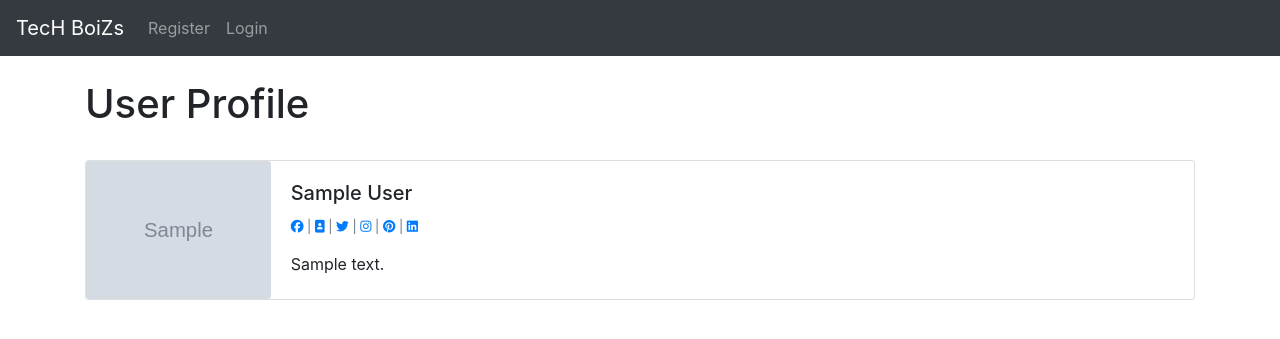
After one commit to bphariharan1301/Django-Blog, a Django app: page /members/1/profile/ in a window 1280 px wide. The commit adds this page. Shown: the top 339 px of the page. Run offline with Django 3.2, Linux system fonts and the light colour scheme; tables that the repository leaves empty hold one stand-in row (values such as "Sample post"); grey boxes marked "Sample" are stand-in pictures; some libraries are stand-ins or nearby versions.

Commit message:
Updated Profile Page Info

```diff
--- /dev/null
+++ b/members/templates/registration/user_profile.html
@@ -0,0 +1,99 @@
+{% extends 'base.html' %}
+{% load static %}
+
+{% block title  %}
+    User Profile
+{% endblock %}
+
+{% block content %}
+
+<style>
+    .btn i{
+        text-decoration: none;
+    }
+</style>
+
+
+<h1>User Profile</h1>
+<br/>
+
+
+<div class="card mb-3">
+  <div class="row no-gutters">
+    <div class="col-md-2">
+{% if page_user.profile_pic %}
+      <img src="{{ page_user.profile_pic.url }}" class="card-img">
+
+{% else %}
+	<img src="{% static 'blog/images/default-profile-pic.png' %}" class="card-img">
+{% endif %}
+    </div>
+    <div class="col-md-10">
+      <div class="card-body">
+        <h5 class="card-title">
+        	{{ page_user.user.first_name }}
+			{{ page_user.user.last_name }}
+		</h5>
+
+<p class="small text-muted">
+
+
+
+	{% if page_user.fb_url %}
+         <a href="{{ page_user.fb_url }}">
+             <i class="fab fa-facebook"></i>
+        </a>
+	{% endif %}
+
+
+	{% if page_user.portfolio_url %}
+		 | <a href="{{ page_user.portfolio_url }}">
+            <i class="fas fa-portrait"></i>
+         </a>
+	{% endif %}
+
+
+	{% if page_user.twitter_url %}
+		| <a href="{{ page_user.twitter_url }}">
+            <i class="fab fa-twitter"></i>
+        </a>
+	{% endif %}
+
+
+	{% if page_user.insta_url %}
+		| <a href="{{ page_user.insta_url }}">
+            <i class="fab fa-instagram"></i>
+        </a>
+	{% endif %}
+
+
+	{% if page_user.pinterest_url %}
+		| <a href="{{ page_user.pinterest_url }}">
+            <i class="fab fa-pinterest"></i>
+        </a>
+    {% endif %}
+    {% if page_user.linkedin_url %}
+	    | <a href="{{ page_user.linkedin_url }}">
+			<i class="fab fa-linkedin"></i>
+		  </a>
+	{% endif %}
+
+
+</p>
+
+
+<p class="card-text">
+        	{{ page_user.bio }}
+        </p>
+
+      </div>
+    </div>
+  </div>
+</div>
+
+<br/><br/>
+
+
+
+
+{% endblock %}
--- a/members/urls.py
+++ b/members/urls.py
@@ -10,6 +10,8 @@ urlpatterns = [
     path('edit_profile/', UserUpdateView.as_view(), name='edit_profile'),
     path('password/', PasswordsUpdateView.as_view(), name='change-password'),
     path('password_success', views.password_success, name='password_success'),
+    path('<int:pk>/profile/', ShowProfilePageView.as_view(), name='show_profile_page'),
+    path('<int:pk>/edit_profile/', EditProfilePageView.as_view(), name='edit_profile_page'),
     # path('login/', UserLoginView.as_view(), name="login")
     # path('login/', UserLoginView.as_view(), name='login'),
 ]
--- a/members/views.py
+++ b/members/views.py
@@ -1,13 +1,30 @@
-from myblog.models import Category
+from myblog.models import Category, Profile
 from .forms import SignUpForm, EditProfileForm, PasswordChangingForm #, SignInForm
-from django.shortcuts import render
+from django.shortcuts import render, get_object_or_404
 from django.views import generic
-from django.contrib.auth.forms import UserCreationForm, UserChangeForm, PasswordChangeForm
-from django.contrib.auth.views import PasswordChangeView, LoginView
+from django.views.generic import DetailView
+from django.contrib.auth.views import PasswordChangeView
 from django.urls import reverse_lazy
-from django.views.generic.base import TemplateView
 
 # Create your views here.
+
+class EditProfilePageView(generic.UpdateView):
+    model = Profile
+    template_name = 'registration/edit_profile_page.html'
+    fields = ['bio', 'profile_pic', 'portfolio_url', 'fb_url', 'insta_url', 'twitter_url', 'linkedin_url', 'pinterest_url']
+
+    success_url = reverse_lazy('home')
+
+class ShowProfilePageView(DetailView):
+    model = Profile
+    template_name = 'registration/user_profile.html'
+
+    def get_context_data(self, *args, **kwargs):
+        # users = Profile.objects.all()
+        context = super(ShowProfilePageView, self).get_context_data(*args, **kwargs)
+        page_user = get_object_or_404(Profile, id=self.kwargs['pk'])
+        context["page_user"] = page_user
+        return context
 
 # User Registration
 class UserRegisterView(generic.CreateView):
--- a/myblog/templates/base.html
+++ b/myblog/templates/base.html
@@ -9,7 +9,7 @@
     <link rel="stylesheet" href="https://stackpath.bootstrapcdn.com/bootstrap/4.5.2/css/bootstrap.min.css" integrity="sha384-JcKb8q3iqJ61gNV9KGb8thSsNjpSL0n8PARn9HuZOnIxN0hoP+VmmDGMN5t9UJ0Z" crossorigin="anonymous">
     <!-- <link rel="stylesheet" href="./css/style.css"> -->
 
-    <title>{%block title %} Welcome | {% endblock %} </title>
+    <title>Welcome | {%block title %}  {% endblock %} </title>
   </head>
   <body>
       <nav class="navbar navbar-expand-lg navbar-dark bg-dark">
@@ -44,15 +44,30 @@
                   </li>
                 {% endif %}
               {% endif %}
-              {% if 'edit_profile' in request.path %}
-                <li class="nav-item">
-                  <a class="nav-link active" href="{% url 'edit_profile' %}">Edit Profile</a>
+              {% if 'edit_profile' or 'edit_profile_page' or 'show_profile_page' in request.path %}
+                <li class="nav-item dropdown active">
+                  <a class="nav-link dropdown-toggle" href="#" id="navbarDropdown" role="button" data-toggle="dropdown" aria-haspopup="true" aria-expanded="false">
+                    Profile
+                  </a>
+                  <div class="dropdown-menu" aria-labelledby="navbarDropdown">
+                    <a class="dropdown-item" href="{% url 'edit_profile' %}">Settings</a>
+                    <a class="dropdown-item" href="{% url 'edit_profile_page' user.profile.id %}">Edit Profile</a>
+                    <a class="dropdown-item" href="{% url 'show_profile_page' user.profile.id %}">Show Profile</a>
+                  </div>
                 </li>
               {% else %}
-                <li class="nav-item">
-                  <a class="nav-link" href="{% url 'edit_profile' %}">Edit Profile</a>
+                <li class="nav-item dropdown">
+                  <a class="nav-link dropdown-toggle" href="#" id="navbarDropdown" role="button" data-toggle="dropdown" aria-haspopup="true" aria-expanded="false">
+                    Profile
+                  </a>
+                  <div class="dropdown-menu" aria-labelledby="navbarDropdown">
+                    <a class="dropdown-item" href="{% url 'edit_profile' %}">Settings</a>
+                    <a class="dropdown-item" href="{% url 'edit_profile_page' user.profile.id %}">Edit Profile</a>
+                    <a class="dropdown-item" href="{% url 'show_profile_page' user.profile.id %}">Show Profile</a>
+                  </div>
                 </li>
               {% endif %}
+
               {% if 'logout' in request.path %}
                 <li class="nav-item">
                   <a class="nav-link active" href="{% url 'logout' %}">Logout</a>
```
Also changed, not shown: members/templates/registration/edit_profile.html (+8 -4 lines), members/templates/registration/edit_profile_page.html (added, +43 -0 lines), myblog/templates/article_detail.html (+5 -3 lines).
